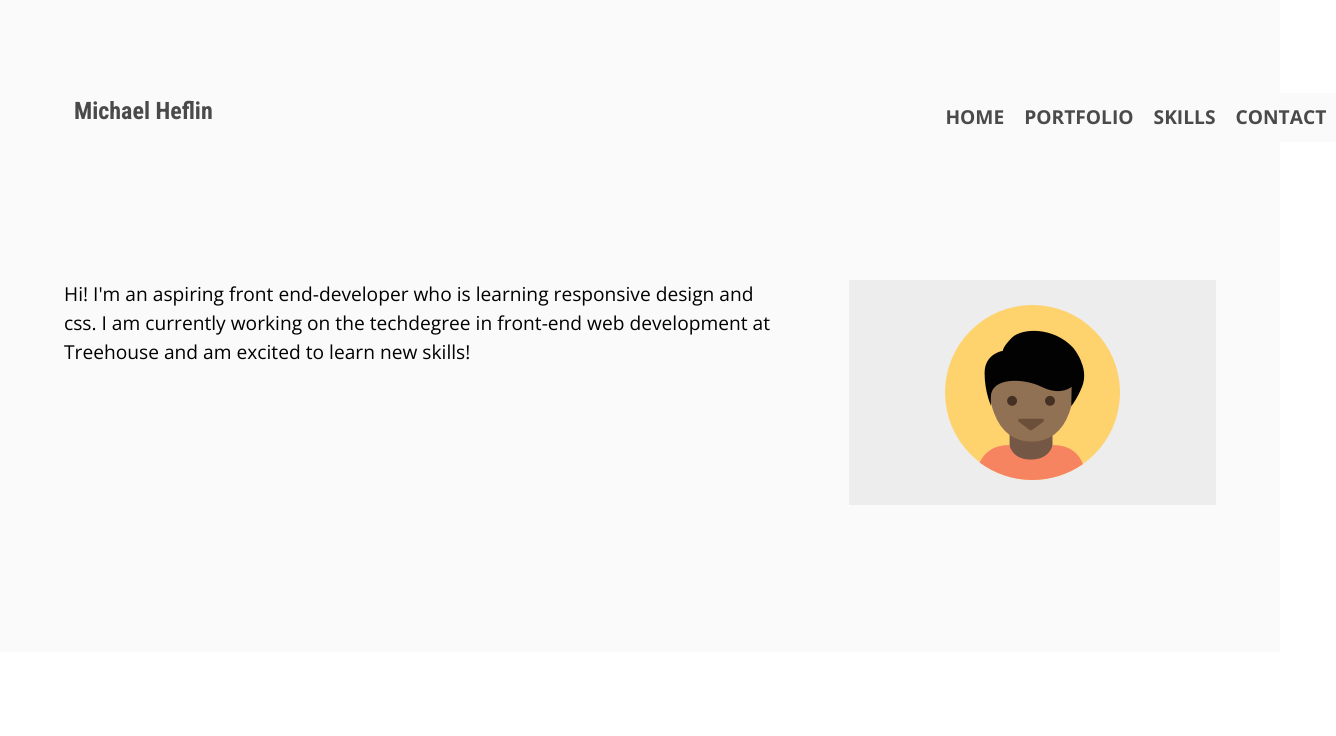
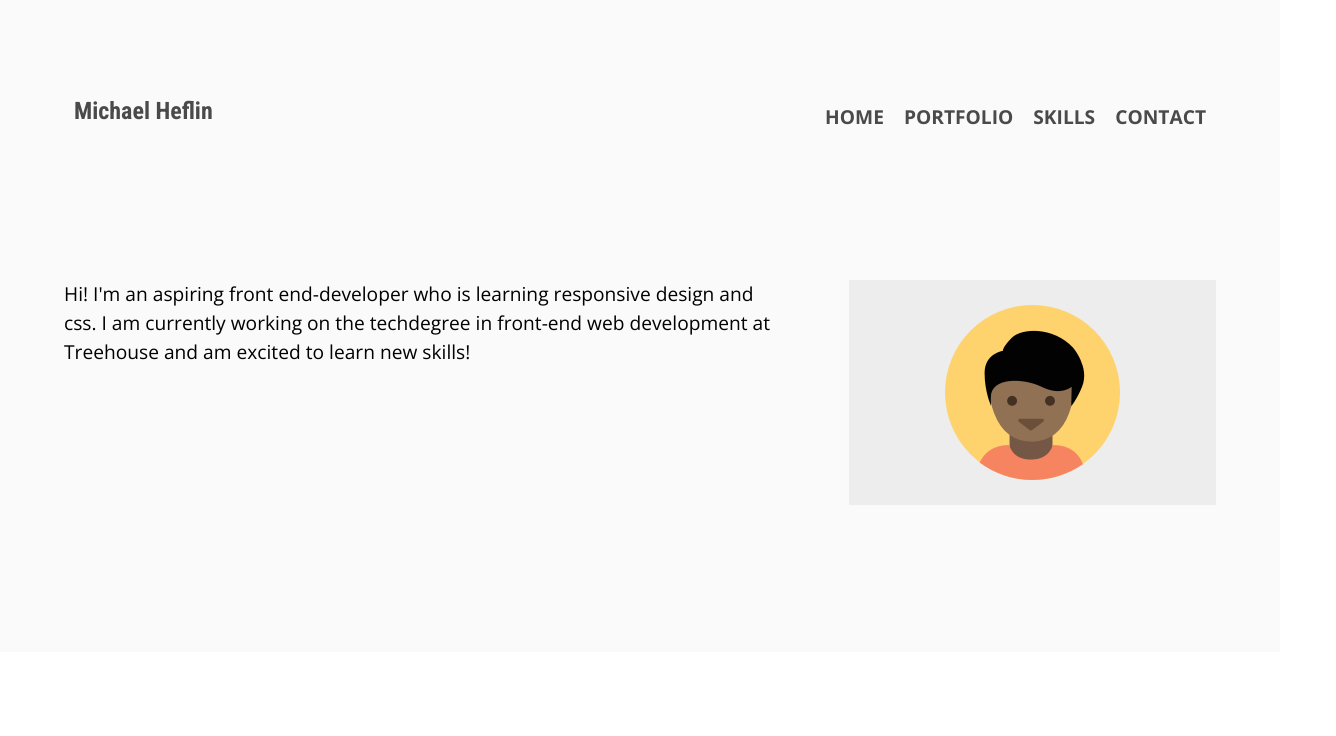
Before and after one commit to mheflin97/project2, a plain HTML site: page index.html in a window 1280 px wide. Shown: the top 736 px of the page, 1336 px wide, since content can reach past the window. Drawn offline with nearby package versions, Linux system fonts and the light colour scheme.

Commit message:
Update styles.css
Updated nav css 1024px view

```diff
--- a/css/styles.css
+++ b/css/styles.css
@@ -203,9 +203,9 @@ footer p, footer a {
         margin: 5% 5%;
         padding: 0;
     }
-    .nav {
+    /* .nav {
         margin-right: 0;
-    }
+    } */
     .portfolio {
         display: flex;
         flex-wrap: wrap;
```
